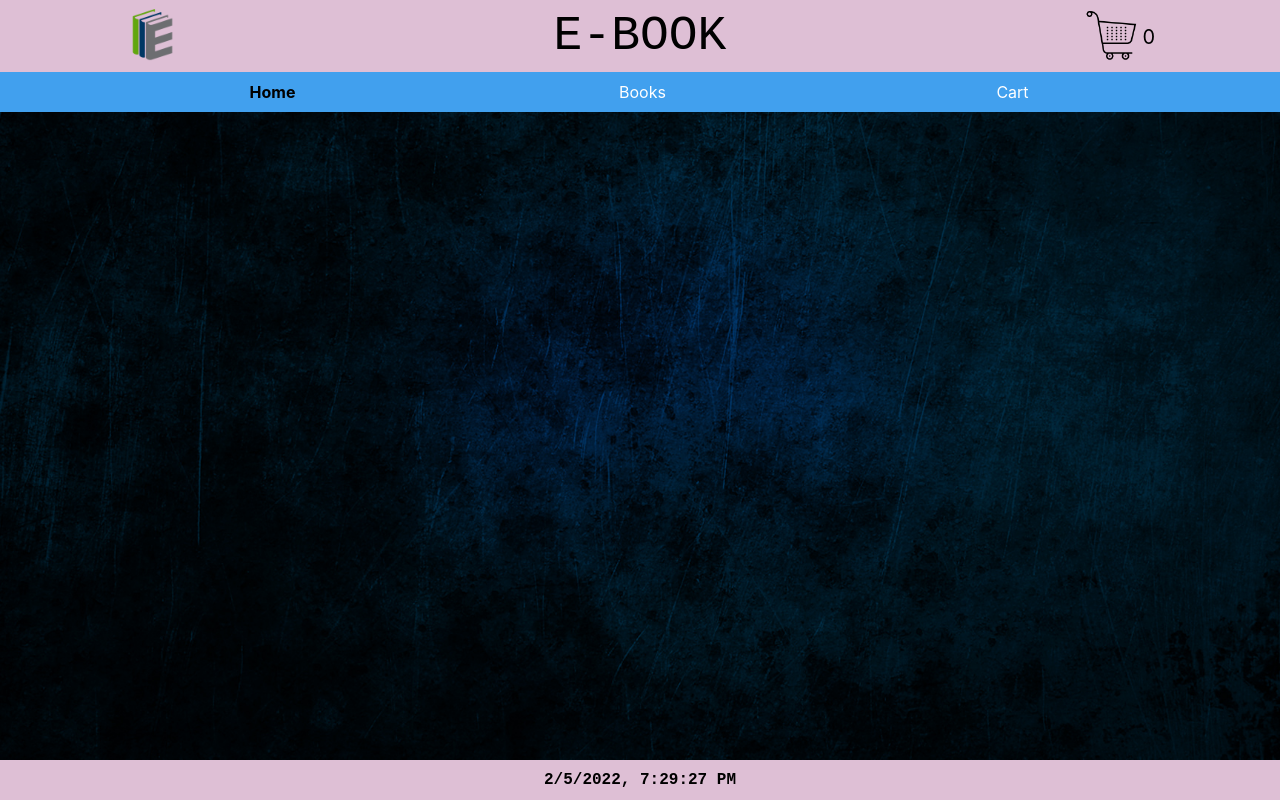
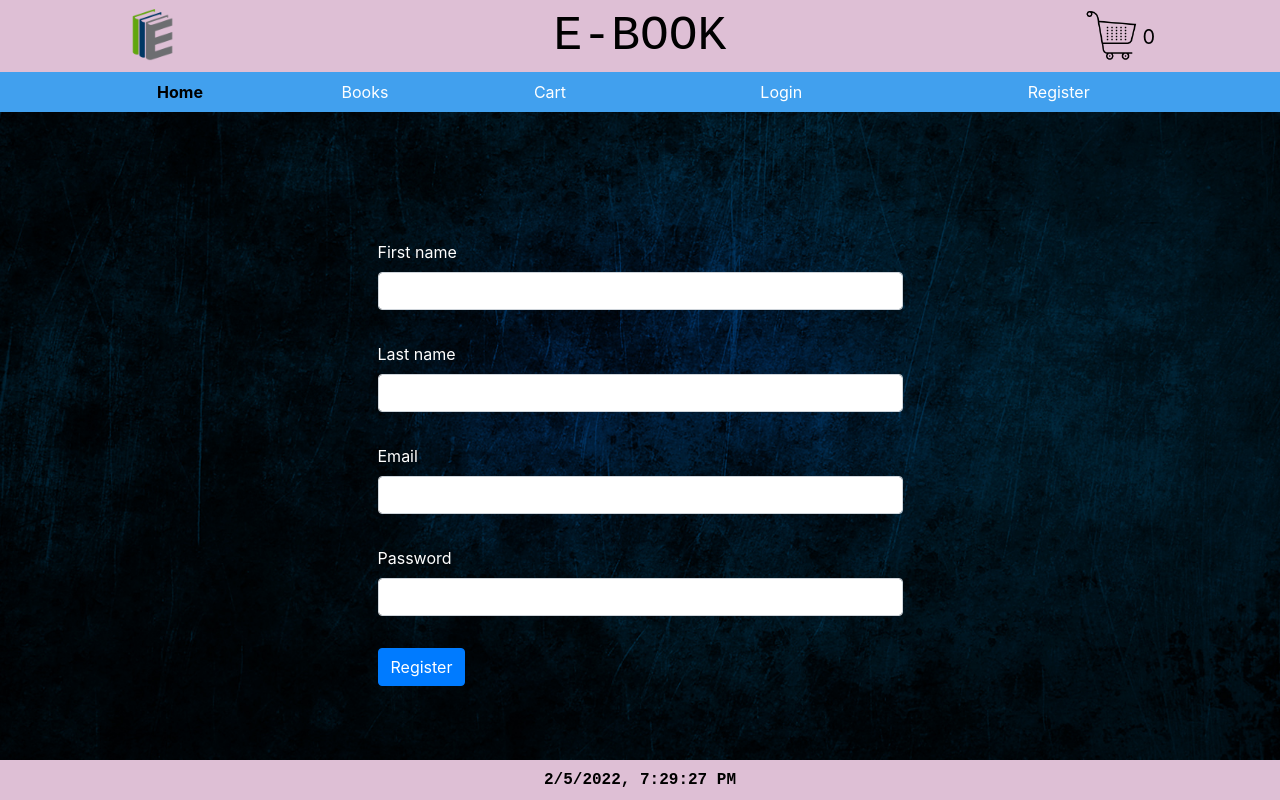
Before and after one commit to SofijaMilinovic/react-books, a React (Create React App) app: page /register in a window 1280 px wide. Built offline with nearby package versions, Linux system fonts and the light colour scheme.

Commit message:
Implemented register

```diff
--- a/src/components/Body/Body.js
+++ b/src/components/Body/Body.js
@@ -3,6 +3,8 @@ import { Switch, Route } from "react-router-dom";
 import Home from './Home/Home.js';
 import Books from './Books/Books.js';
 import Cart from './Cart/Cart.js';
+import Login from './Login/Login';
+import Register from './Register/Register';
 
 function Body(props) {
 
@@ -22,6 +24,12 @@ function Body(props) {
             removeBookFromCartProp={props.removeBookFromCartProp}
             clearCartProp={props.clearCartProp} />
         </Route>
+        <Route exact path="/login">
+          <Login />
+        </Route>
+        <Route exact path="/register">
+          <Register />
+        </Route>
       </Switch>
     </div>
   );
--- /dev/null
+++ b/src/components/Body/Login/Login.js
@@ -0,0 +1,24 @@
+import { Component } from 'react';
+import './Login.css';
+
+class Login extends Component {
+
+    constructor(props) {
+        super(props);
+
+        this.state = {
+        };
+    }
+
+    render() {
+        return (
+            <div className="container">
+                <div className="row">
+                    Login
+                </div>
+            </div>
+        );
+    }
+}
+
+export default Login;
--- /dev/null
+++ b/src/components/Body/Register/Register.css
@@ -0,0 +1,11 @@
+.Body {
+    text-align: left;
+    margin-top: 15em;
+    margin-bottom: 5em;
+}
+
+.email-error {
+    color: red;
+    margin-bottom: 5px;
+    font-weight: bold;
+}
--- /dev/null
+++ b/src/components/Body/Register/Register.js
@@ -0,0 +1,154 @@
+import { Component } from 'react';
+import './Register.css';
+
+class Register extends Component {
+
+    constructor(props) {
+        super(props);
+        this.state = {
+            firstName: '',
+            lastName: '',
+            email: '',
+            password: '',
+            emailError: null,
+            registered: false,
+            responseMessage: null
+        };
+
+        this.handleFirstNameChange = this.handleFirstNameChange.bind(this);
+        this.handleLastNameChange = this.handleLastNameChange.bind(this);
+        this.handleEmailChange = this.handleEmailChange.bind(this);
+        this.handlePasswordChange = this.handlePasswordChange.bind(this);
+        this.handleSubmit = this.handleSubmit.bind(this);
+    }
+
+    handleFirstNameChange(event) {
+        this.setState({ firstName: event.target.value });
+    }
+
+    handleLastNameChange(event) {
+        this.setState({ lastName: event.target.value });
+    }
+
+    handleEmailChange(event) {
+        this.setState({ email: event.target.value });
+    }
+
+    handlePasswordChange(event) {
+        this.setState({ password: event.target.value });
+    }
+
+    clearForm() {
+        this.setState({
+            firstName: '',
+            lastName: '',
+            email: '',
+            password: ''
+        });
+    }
+
+    emailValidation() {
+        const regex = /^(([^<>()[\]\.,;:\s@\"]+(\.[^<>()[\]\.,;:\s@\"]+)*)|(\".+\"))@(([^<>()[\]\.,;:\s@\"]+\.)+[^<>()[\]\.,;:\s@\"]{2,})$/i;
+        if (!this.state.email || regex.test(this.state.email) === false) {
+            this.setState({
+                emailError: "Email is not valid"
+            });
+            return false;
+        }
+        return true;
+    }
+
+    handleSubmit(event) {
+        event.preventDefault();
+
+        if (!this.emailValidation()) {
+            return;
+        }
+
+        this.setState({emailError: null});
+
+        const usersUrl = 'http://localhost:8080/users';
+        const postBody = {
+            firstName: this.state.firstName,
+            lastName: this.state.lastName,
+            email: this.state.email,
+            password: this.state.password
+        };
+        const requestMetadata = {
+            method: 'POST',
+            headers: {
+                'Content-Type': 'application/json'
+            },
+            body: JSON.stringify(postBody)
+        };
+
+        fetch(usersUrl, requestMetadata)
+            .then(res => res.json())
+            .then(
+                (response) => {
+                    if (response.statusCode == 202) {
+                        this.setState({ registered: true, responseMessage: response.message });
+                        this.clearForm();
+                    } else {
+                        this.setState({ registered: false, responseMessage: response.message });
+                    }
+                },
+                (error) => {
+                    this.setState({ registered: false, responseMessage: error });
+                }
+            );
+    }
+
+    render() {
+        return (
+            <form onSubmit={this.handleSubmit}>
+                <div className="container">
+                    <div className="row">
+                        <div className="col-lg-6 offset-lg-3">
+                            <label>First name</label>
+                            <input type="text" className="form-control offset-bottom" required value={this.state.firstName} onChange={this.handleFirstNameChange}></input>
+                        </div>
+                    </div>
+                    <div className="row">
+                        <div className="col-lg-6 offset-lg-3">
+                            <label>Last name</label>
+                            <input type="text" className="form-control offset-bottom" required value={this.state.lastName} onChange={this.handleLastNameChange}></input>
+                        </div>
+                    </div>
+                    <div className="row">
+                        <div className="col-lg-6 offset-lg-3">
+                            <label>Email</label>
+                            {this.state.emailError ? (
+                                <div className="email-error">{this.state.emailError}</div>
+                            ) : null}
+                            <input type="text" className="form-control offset-bottom" required value={this.state.email} onChange={this.handleEmailChange}></input>
+                        </div>
+                    </div>
+                    <div className="row">
+                        <div className="col-lg-6 offset-lg-3">
+                            <label>Password</label>
+                            <input type="password" className="form-control offset-bottom" required value={this.state.password} onChange={this.handlePasswordChange}></input>
+                        </div>
+                    </div>
+                    <div className="row">
+                        <div className="col-lg-6 offset-lg-3">
+                            <button className="btn btn-primary" type="submit">Register</button>
+                        </div>
+                    </div>
+
+                    {this.state.responseMessage ? (
+                        <div className="row">
+                            <div className="col-lg-6 offset-lg-3">
+                                <div class={this.state.registered ? "alert alert-primary" : "alert alert-danger"}>
+                                    {this.state.responseMessage}
+                                </div>
+                            </div>
+                        </div>
+                    ) : null}
+                </div>
+            </form>
+        );
+    }
+}
+
+export default Register;
--- a/src/components/Navigation/Navigation.js
+++ b/src/components/Navigation/Navigation.js
@@ -21,21 +21,33 @@ class Navigation extends Component {
             <div className="Navigation">
                 <div className="container">
                     <div className="row">
-                        <div className="col-lg-4">
+                        <div className="col-lg-2">
                             <NavigationItem link="/"
                                 text="Home"
                                 setCurrentActiveLinkProp={this.setCurrentActiveLink}
                                 currentActiveLinkProp={this.state.currentActiveLink} />
                         </div>
-                        <div className="col-lg-4">
+                        <div className="col-lg-2">
                             <NavigationItem link="/books"
                                 text="Books"
                                 setCurrentActiveLinkProp={this.setCurrentActiveLink}
                                 currentActiveLinkProp={this.state.currentActiveLink} />
                         </div>
-                        <div className="col-lg-4">
+                        <div className="col-lg-2">
                             <NavigationItem link="/cart"
                                 text="Cart"
+                                setCurrentActiveLinkProp={this.setCurrentActiveLink}
+                                currentActiveLinkProp={this.state.currentActiveLink} />
+                        </div>
+                        <div className="col-lg-3">
+                            <NavigationItem link="/login"
+                                text="Login"
+                                setCurrentActiveLinkProp={this.setCurrentActiveLink}
+                                currentActiveLinkProp={this.state.currentActiveLink} />
+                        </div>
+                        <div className="col-lg-3">
+                            <NavigationItem link="/register"
+                                text="Register"
                                 setCurrentActiveLinkProp={this.setCurrentActiveLink}
                                 currentActiveLinkProp={this.state.currentActiveLink} />
                         </div>
```
Also changed, not shown: src/components/Body/Login/Login.css (added).
